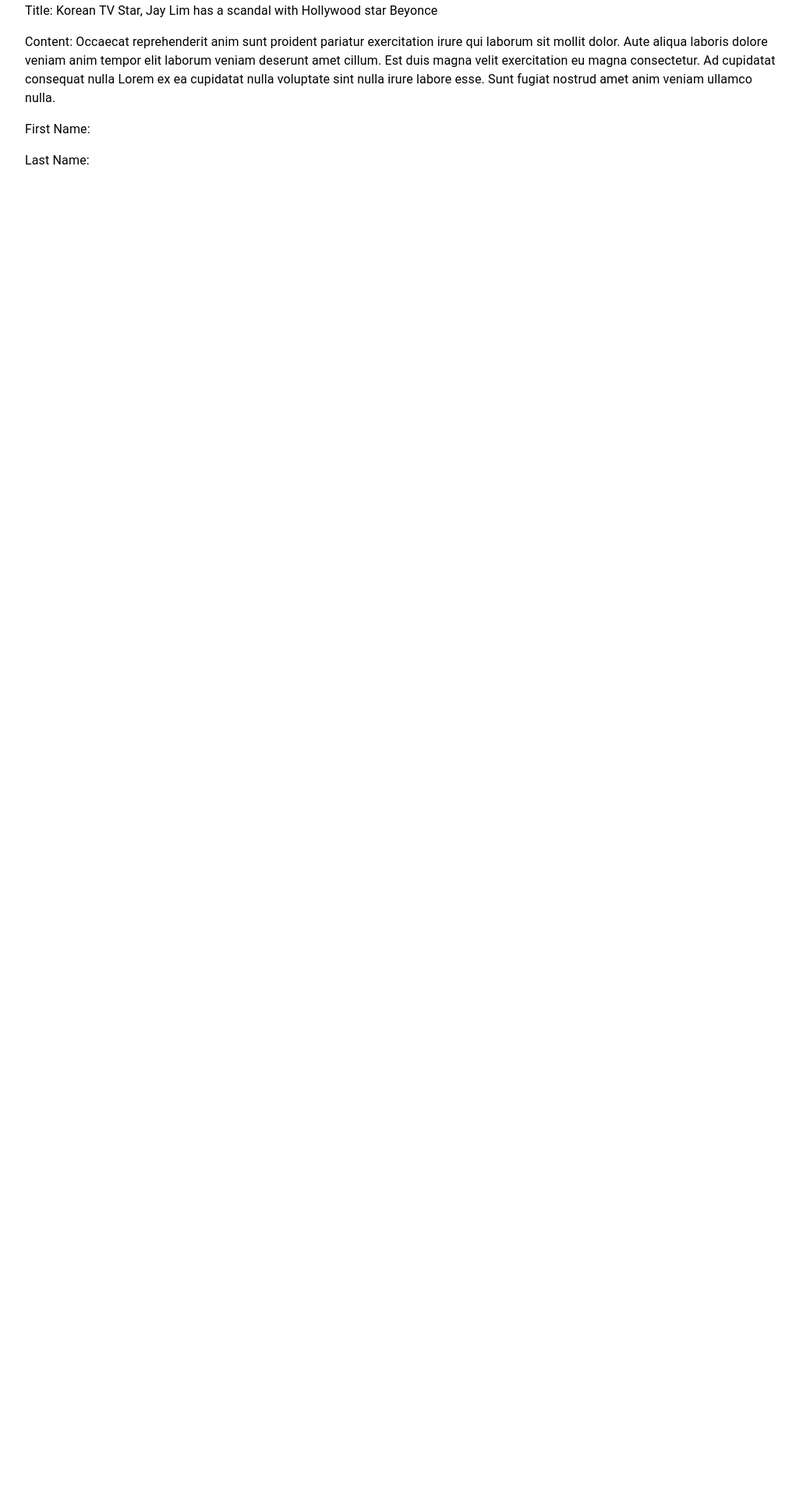
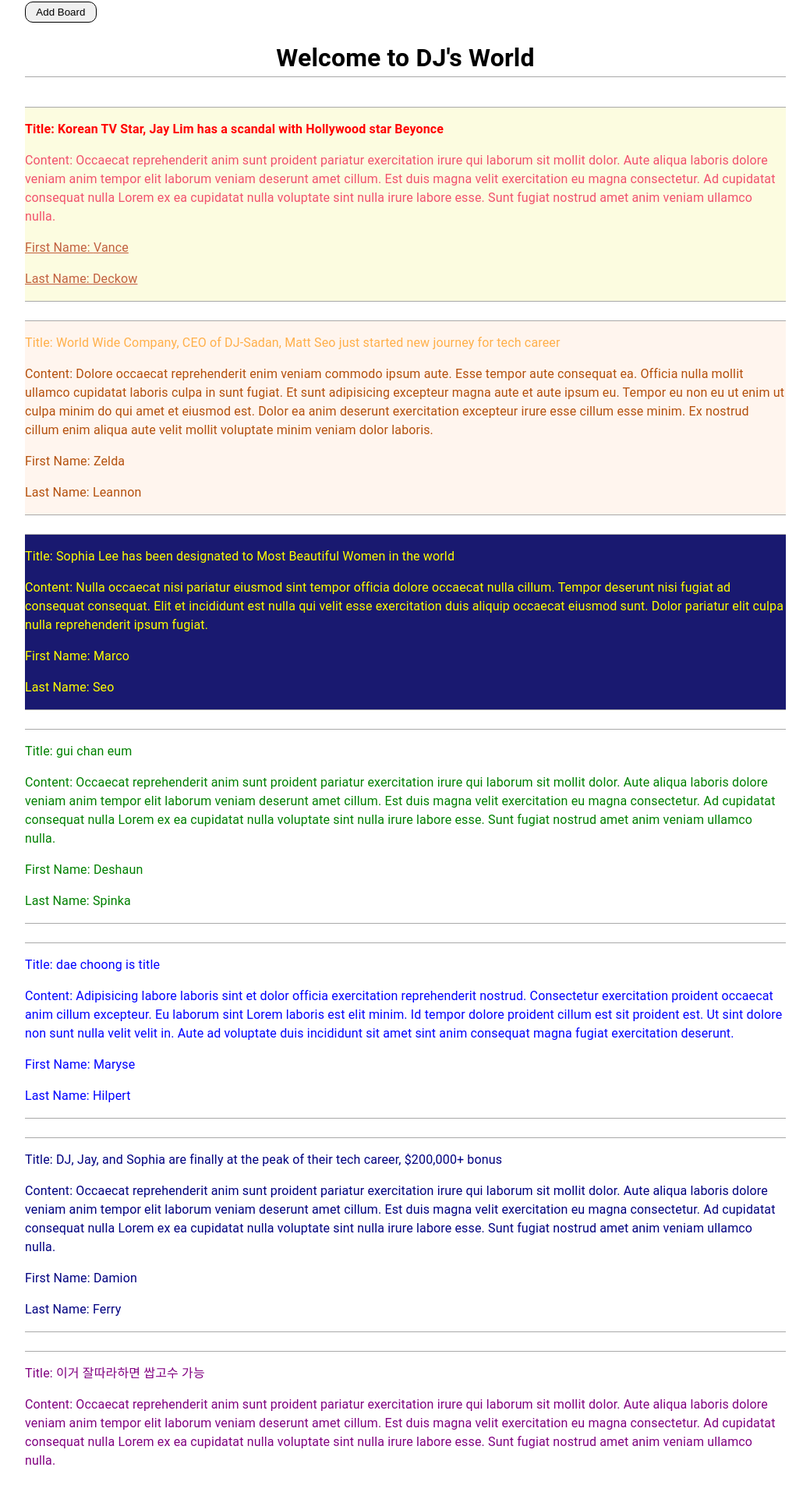
Before and after one commit to seeck3/DJAY_Sophia_Practice, a React (Create React App) app in the folder boards/: page / in a window 1280 px wide. Shown: the part 273-2178 px from the top of the page at 78% size, without its empty margins (120-1159 px from the left). Before the commit the page ends 800 px from the top, so only its background shows below. Built offline with nearby package versions, Linux system fonts and the light colour scheme; what uuidv4 would draw is missing.

Commit message:
createBoard chagnesdjdj

```diff
--- /dev/null
+++ b/boards/src/Components/Boards/DJ/CreateBoard.css
@@ -0,0 +1,10 @@
+
+
+.boxes{
+    color:red;
+    text-align: center;
+}
+
+.content{
+    width: 15 px;
+}
--- /dev/null
+++ b/boards/src/Components/Boards/DJ/CreateBoard.jsx
@@ -0,0 +1,77 @@
+import React, { useState } from "react";
+import PropTypes from "prop-types";
+import "./CreateBoard.css";
+
+const CreateBoard = (props) => {
+  const [title, setTitle] = useState("");
+  const [content, setContent] = useState("");
+  const [firstName, setFirstName] = useState("");
+  const [lastName, setLastName] = useState("");
+
+  return (
+    <div>
+      <p style={{ color: "blue" }}>{title + " "}</p>
+      {firstName + " "}
+      {lastName}
+      <br />
+      <p class="content">{content}</p>
+      <br />
+
+      <form class="boxes">
+        <label>Title :</label>
+        <input
+          class="title"
+          id="title"
+          name="title"
+          type="text"
+          onChange={function (event) {
+            setTitle(event.target.value);
+          }}
+        />
+
+        <br />
+
+        <label>First Name : </label>
+        <input
+          for="firstName"
+          name="firstName"
+          type="text"
+          onChange={function (event) {
+            setFirstName(event.target.value);
+          }}
+        />
+
+        <br />
+
+        <label>Last Name : </label>
+        <input
+          for="lastName"
+          name="lastName"
+          type="text"
+          onChange={function (event) {
+            setLastName(event.target.value);
+          }}
+        />
+
+        <br />
+
+        <label for="content">Content : </label>
+        <textarea
+          name="content"
+          id="content"
+          cols="30"
+          rows="10"
+          onChange={function (event) {
+            setContent(event.target.value);
+          }}
+        ></textarea>
+
+        <br />
+      </form>
+    </div>
+  );
+};
+
+CreateBoard.propTypes = {};
+
+export default CreateBoard;
--- a/boards/src/Components/Boards/DJ/DJBoards.jsx
+++ b/boards/src/Components/Boards/DJ/DJBoards.jsx
@@ -1,26 +1,98 @@
-import React from "react";
+
+import React, { useState } from "react";
+
 import "./styles.css"
 import PropTypes from "prop-types";
 
 import mock_data from "../../../MockData/Data";
 
+
+//COmponents//
+import CreateBoard from "./CreateBoard";
+import Register from "./Register";
+
+
+
 const DJBoards = props => {
-  console.log("this is fake data", mock_data[2]);
+  const [isCreate, setIsCreate] = useState(false);
+
+  // console.log("this is fake data", mock_data[0]);
+
 
   return (
     <div>
+      <h1> This is DJSEO's board</h1>
+      <button onClick={function()
+      {
+        setIsCreate(!isCreate);
+      }}>
+
+      {isCreate && "BACK"}
+      {!isCreate && "Add Board"}
+      </button>
+
+      {isCreate && <CreateBoard/>}
+
+
+
       <div>
-      <h1 className="header1"> This Is DJ Boards</h1>
+      <h1 className="header1">Welcome to DJ's World</h1>
       </div>
 
-        <div>
+        <div className="mock0">
+          <p className="mock01">Title: {mock_data[0].title}</p>
+          <p>Content: {mock_data[0].content}</p>
+          <p className="mock0FirstName">First Name: {mock_data[0].author.firstName}</p>
+          <p className="mock0LastName">Last Name: {mock_data[0].author.lastName}</p>
+        </div>
+        <br></br>
 
-          <p>Title: {mock_data[0].title}</p>
-          <p>Content: {mock_data[0].content}</p>
-          <p>First Name: {mock_data[0].firstName}</p>
-          <p>Last Name: {mock_data[0].lastName}</p>
+        <div className="mock1">
+          <p className="mock11">Title: {mock_data[1].title}</p>
+          <p>Content: {mock_data[1].content}</p>
+          <p>First Name: {mock_data[1].author.firstName}</p>
+          <p>Last Name: {mock_data[1].author.lastName}</p>
 
-        </div>
+        </div><br></br>
+
+        <div className="mock2">
+          <p>Title: {mock_data[2].title}</p>
+          <p>Content: {mock_data[2].content}</p>
+          <p>First Name: {mock_data[2].author.firstName}</p>
+          <p>Last Name: {mock_data[2].author.lastName}</p>
+        </div><br></br>
+
+
+        <div className="mock3">
+          <p>Title: {mock_data[3].title}</p>
+          <p>Content: {mock_data[3].content}</p>
+          <p>First Name: {mock_data[3].author.firstName}</p>
+          <p>Last Name: {mock_data[3].author.lastName}</p>
+        </div><br></br>
+
+
+        <div className="mock4">
+          <p>Title: {mock_data[4].title}</p>
+          <p>Content: {mock_data[4].content}</p>
+          <p>First Name: {mock_data[4].author.firstName}</p>
+          <p>Last Name: {mock_data[4].author.lastName}</p>
+        </div><br></br>
+
+
+        <div className="mock5">
+          <p>Title: {mock_data[5].title}</p>
+          <p>Content: {mock_data[5].content}</p>
+          <p>First Name: {mock_data[5].author.firstName}</p>
+          <p>Last Name: {mock_data[5].author.lastName}</p>
+        </div><br></br>
+
+
+        <div className="mock6">
+          <p>Title: {mock_data[6].title}</p>
+          <p>Content: {mock_data[6].content}</p>
+          <p>First Name: {mock_data[6].author.firstName}</p>
+          <p>Last Name: {mock_data[6].author.lastName}</p>
+        </div><br></br>
 
     </div>
   );
--- /dev/null
+++ b/boards/src/Components/Boards/DJ/Register.jsx
@@ -0,0 +1,63 @@
+//rfacp//
+
+import React, { useState } from 'react'
+import PropTypes from 'prop-types'
+
+const Register = props => {
+
+    const [firstName, setFirstName] = useState('');
+    const [lastName, setLasttName] = useState('');
+    const [email, setEmail] = useState('');
+    const [password, setPassword] = useState('');
+
+
+    function firstNameValue(event){
+
+    }
+
+    return (
+        <div>
+            {firstName}
+            {lastName}<br/>
+            {email}<br/>
+            {password}<br/>
+
+            <form>
+                <label for="firstName">First Name:</label>
+                <input id="firstName" name="firstName" type="text" onChange={function(event) {
+                    setFirstName(event.target.value);
+                    }} />
+
+                <br />
+
+                <label for="lastName">Last Name:</label>
+                <input id="lastName" name="lastName" type="text" onChange={
+                    function(event){setLasttName(event.target.value)
+                    }}/>
+                <br />
+
+                <label for="email">E-mail:</label>
+                <input id="email" name="email" type="text" onChange={
+                    function(event){setEmail(event.target.value)
+                    }}/>
+                <br />
+
+                <label for="password">Password:</label>
+                <input id="password" name="password" type="text" onChange={
+                    function(event){setPassword(event.target.value)
+                }}/>
+
+                <br />
+
+
+            </form>
+
+        </div>
+    )
+}
+
+Register.propTypes = {
+
+}
+
+export default Register
--- a/boards/src/Components/Boards/DJ/styles.css
+++ b/boards/src/Components/Boards/DJ/styles.css
@@ -1,4 +1,85 @@
+
+
+
 .header1 {
-    color: blue ;
+    color: black ;
     font-size: 100 px;
+    text-align: center;
+    margin-bottom: 1cm;
+    border-bottom: 1px solid darkgray;
 }
+
+.mock01 {
+    color: red;
+    font-weight: bold;
+
+}
+
+.mock0 {
+    color:rgb(241, 81, 108);
+    background-color: rgb(252, 252, 224);
+    border-bottom: 1px solid darkgray;
+    border-top: 1px solid darkgray;
+}
+
+.mock0FirstName{
+    color: rgb(194, 96, 63);
+    text-decoration: underline;
+    }
+
+.mock0LastName{
+    color: rgb(194, 96, 63);
+    text-decoration: underline;
+
+}
+
+
+
+.mock1{
+    color: rgb(180, 80, 13);
+    background-color: seashell;
+    border-top: 1px solid darkgray;
+    border-bottom: 1px solid darkgray;
+}
+
+
+.mock11{
+    color: rgba(255, 145, 0, 0.692);
+
+
+}
+
+.mock2{
+    color: yellow;
+    background-color: midnightblue;
+    border-top: 1px solid darkgray;
+    border-bottom: 1px solid darkgray;
+}
+.mock3{
+    color: green;
+    border-top: 1px solid darkgray;
+    border-bottom: 1px solid darkgray;
+}
+.mock4{
+    color: blue;
+    border-top: 1px solid darkgray;
+    border-bottom: 1px solid darkgray;
+}
+.mock5{
+    color: navy;
+    border-top: 1px solid darkgray;
+    border-bottom: 1px solid darkgray;
+}
+
+.aaa{
+    color: navy;
+    border-bottom : 1px solid darkgray;
+
+}
+
+.mock6
+{
+    color: purple;
+    border-top: 1px solid darkgray;
+    border-bottom: 1px solid darkgray;
+}
```
